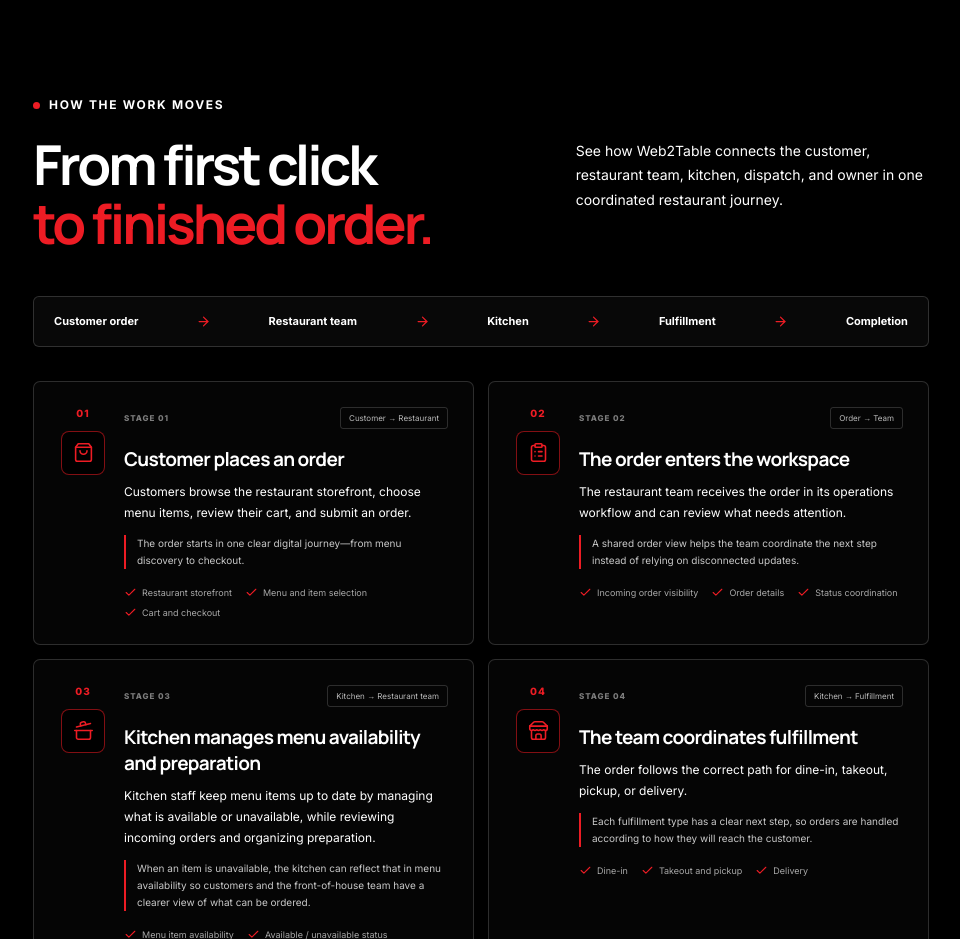
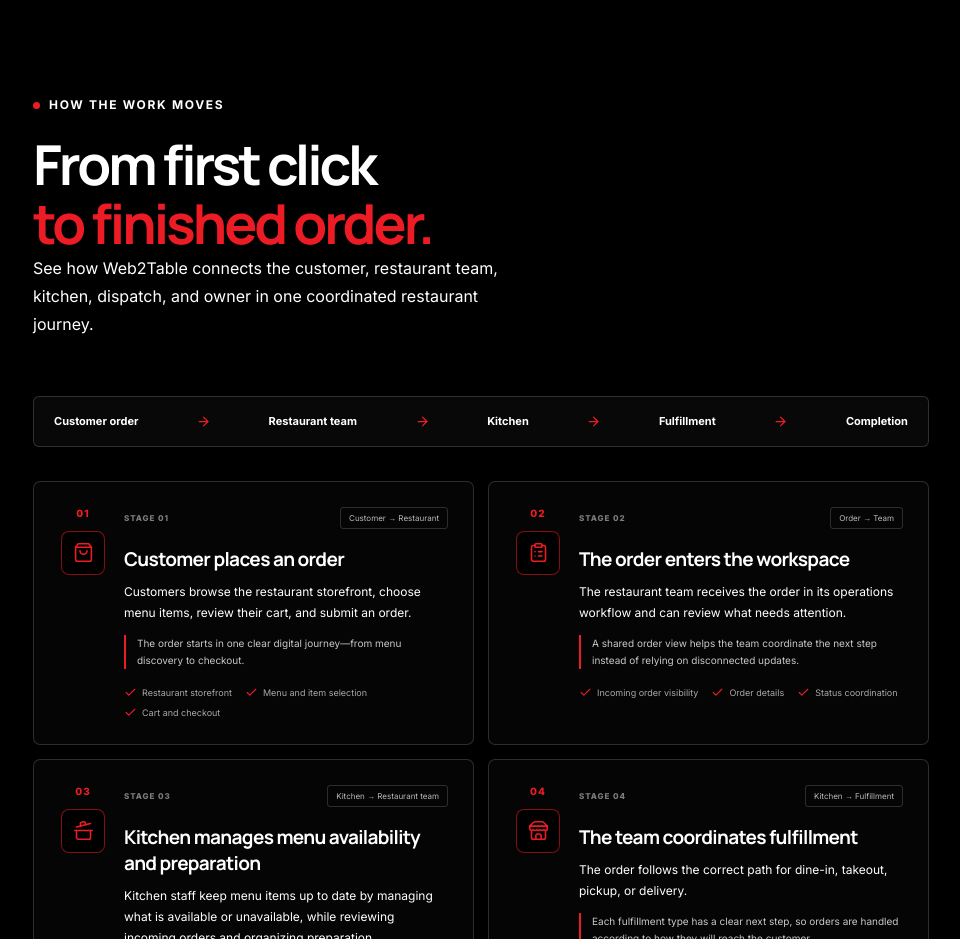
Before and after one commit to Jrnotjunior/web2table.io, a React (Vite) app: page / in a window 1280 px wide. Shown: the part 3420-4359 px from the top of the page, without its empty margins (159-1119 px from the left). Built offline with nearby package versions, Linux system fonts and the light colour scheme.

Commit message:
Stack workflow intro content beneath its heading

```diff
--- a/src/components/sections/WorkflowSection.tsx
+++ b/src/components/sections/WorkflowSection.tsx
@@ -9,8 +9,8 @@ export default function WorkflowSection() {
         <div className="workflow-intro">
           <SectionEyebrow>How the work moves</SectionEyebrow>
           <h2>From first click<br /><span>to finished order.</span></h2>
+          <p>See how Web2Table connects the customer, restaurant team, kitchen, dispatch, and owner in one coordinated restaurant journey.</p>
         </div>
-        <p>See how Web2Table connects the customer, restaurant team, kitchen, dispatch, and owner in one coordinated restaurant journey.</p>
       </div>
 
       <div className="workflow-overview" aria-label="Order journey">
```
